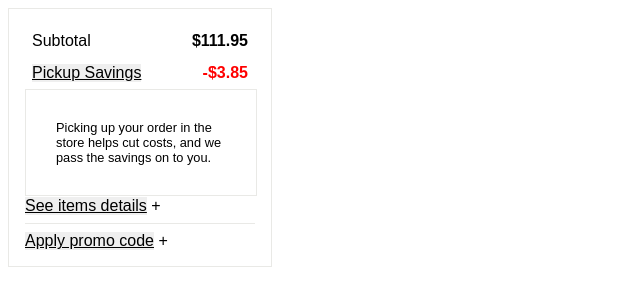
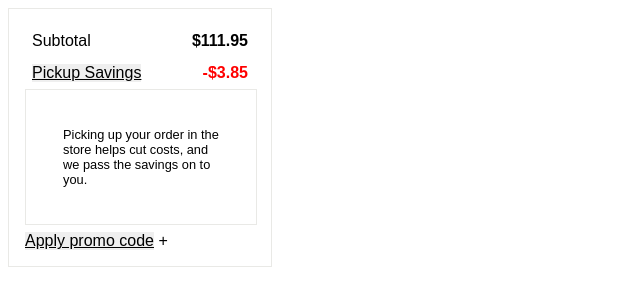
Before and after one commit to ShubhraJain/PurchaseSummary, a React app: page / in a window 1280 px wide. Both pictures are taken after a click on the button "Pickup Savings". Shown: the whole page, without its empty margins (0-640 px from the left). Built offline with nearby package versions, Linux system fonts and the light colour scheme.

Commit message:
enhance show/hide to work for multiple tooltip elements on the same page

```diff
--- a/src/components/PricingDetails.js
+++ b/src/components/PricingDetails.js
@@ -32,9 +32,9 @@ class PricingDetails extends Component {
           </div>
           <div className="breakdwn">
             <ToolTipText
-              text={"Pickup Savings"}
+              buttonText={"Pickup Savings"}
               toolTipText={
-                "Picking up your order in the store helps cut costs, and we pass the savings on to you."
+                <p>Picking up your order in the store helps cut costs, and we pass the savings on to you.</p>
               }
             />
             <p className="savings align-right">
@@ -42,7 +42,11 @@ class PricingDetails extends Component {
             </p>
           </div>
           <div className="breakdwn">
-            <p>Est. taxes & fees</p>
+            {/* <p>Est. taxes & fees</p> */}
+            <ToolTipText
+              buttonText={"Est. taxes & fees"}
+              toolTipText={<p>asdfasdf asdfasdf asdfsadf</p>}
+            />
             <p className="align-right">${this.totalTaxes().toFixed(2)}</p>
           </div>
         </div>
--- a/src/components/ToolTipText.js
+++ b/src/components/ToolTipText.js
@@ -1,4 +1,5 @@
 import React, { Component } from "react";
+import findAncestor from "../utils";
 
 class ToolTipText extends Component {
   constructor(props) {
@@ -9,29 +10,26 @@ class ToolTipText extends Component {
   }
 
   addListner = (ev) => {
-    console.log("event listner called", ev.target);
-    const modal = document.getElementsByClassName("tool-tip-text")[0];
-    if (ev.target !== modal) {
+    const insideModal = findAncestor(ev.target, ".tool-tip-text") != null;
+    if (!insideModal) {
       this.hideToolTip();
     }
   };
 
   showToolTip = (ev) => {
-    console.log('show tool tip');
     this.setState({ isDisplayed: true });
     ev.stopPropagation();
     window.addEventListener("click", this.addListner);
   };
 
   hideToolTip = () => {
-    console.log('hide tooltip');
     this.setState({ isDisplayed: false });
     window.removeEventListener("click", this.addListner);
   };
 
 
   render() {
-    let tipClass = "tool-tip-modal";
+    let tipClass = "tool-tip-text";
     if (this.state.isDisplayed) {
       tipClass += " show-tool-tip";
     }
@@ -40,14 +38,11 @@ class ToolTipText extends Component {
         <button
           className="primary-btn"
           onClick={this.showToolTip}
-          // onBlur={this.handleBlur}
         >
-          {this.props.text}
+          {this.props.buttonText}
         </button>
         <div className={`${tipClass}`}>
-          <div className="tool-tip-text">
-            {this.props.toolTipText}
-          </div>
+          {this.props.toolTipText}
         </div>
       </div>
     );
--- a/src/styles.css
+++ b/src/styles.css
@@ -50,12 +50,10 @@ hr {
   font-weight: bold;
 }
 
-.tool-tip-modal {
+.tool-tip-text {
   display: none;
   position: absolute;
   z-index: -1;
-}
-.tool-tip-text {
   padding: 30px;
   font-size: 0.8rem;
   border: 1px solid var(--border-color);
@@ -64,9 +62,8 @@ hr {
 
 .show-tool-tip {
   display: block;
-  z-index: 10;
+  z-index: 1;
   background-color: #fff;
-  /* opacity: 1; */
 }
 
 .expander-hidden {
```
